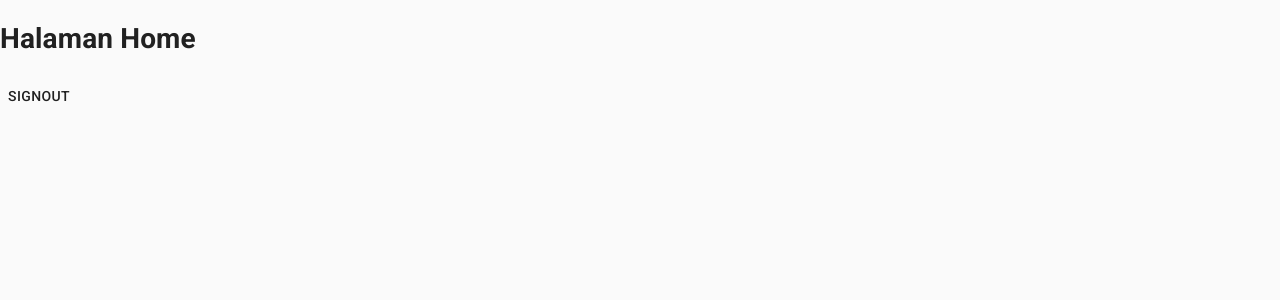
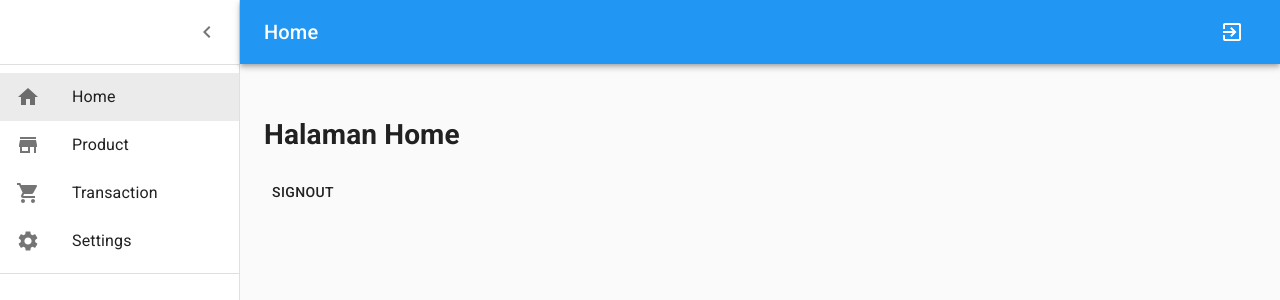
Before and after one commit to Swifter-n/aplikasi-penjualan, a React (Create React App) app: page / in a window 1280 px wide. Shown: the top 300 px of the page. Built offline with nearby package versions, Linux system fonts and the light colour scheme; no server answers; sample sign-in values are in the browser's storage.

Commit message:
add view dashboard

```diff
--- a/package.json
+++ b/package.json
@@ -4,6 +4,7 @@
   "private": true,
   "dependencies": {
     "@material-ui/core": "^4.9.14",
+    "@material-ui/icons": "^4.9.1",
     "@material-ui/styles": "^4.9.14",
     "@testing-library/jest-dom": "^4.2.4",
     "@testing-library/react": "^9.5.0",
--- a/src/pages/private/index.js
+++ b/src/pages/private/index.js
@@ -1,19 +1,142 @@
 import React from 'react';
+import clsx from 'clsx';
+
+import Drawer from '@material-ui/core/Drawer';
+import Box from '@material-ui/core/Box';
+import AppBar from '@material-ui/core/AppBar';
+import Toolbar from '@material-ui/core/Toolbar';
+import List from '@material-ui/core/List';
+import Typography from '@material-ui/core/Typography';
+import Divider from '@material-ui/core/Divider';
+import IconButton from '@material-ui/core/IconButton';
+import Container from '@material-ui/core/Container';
+import MenuIcon from '@material-ui/icons/Menu';
+import ChevronLeftIcon from '@material-ui/icons/ChevronLeft';
+import SignOutIcon from '@material-ui/icons/ExitToApp';
+import ListItem from '@material-ui/core/ListItem';
+import ListItemIcon from '@material-ui/core/ListItemIcon';
+import ListItemText from '@material-ui/core/ListItemText';
+import HomeIcon from '@material-ui/icons/Home';
+import StoreIcon from '@material-ui/icons/Store';
+import ShoppingCartIcon from '@material-ui/icons/ShoppingCart';
+import SettingIcon from '@material-ui/icons/Settings';
+
+import useStyles from './style';
+import { useFirebase } from '../../components/FirebaseProvider';
+
+
 import { Switch, Route } from 'react-router-dom';
 import Pengaturan from './pengaturan';
 import Produk from './produk';
 import Transaksi from './transaksi';
 import Home from './home';
 
-function Private() {
+export default function Private() {
+    const classes = useStyles();
+
+    const { auth } = useFirebase();
+    const handleSignOut = e => {
+        if (window.confirm('Are you sure to logout?'))
+            auth.signOut();
+    }
+    const [open, setOpen] = React.useState(true);
+    const handleDrawerOpen = () => {
+        setOpen(true);
+    };
+    const handleDrawerClose = () => {
+        setOpen(false);
+    };
+    const fixedHeightPaper = clsx(classes.paper, classes.fixedHeight);
+
     return (
+        <div className={classes.root}>
+            <AppBar position="absolute" className={clsx(classes.appBar, open && classes.appBarShift)}>
+                <Toolbar className={classes.toolbar}>
+                    <IconButton
+                        edge="start"
+                        color="inherit"
+                        aria-label="open drawer"
+                        onClick={handleDrawerOpen}
+                        className={clsx(classes.menuButton, open && classes.menuButtonHidden)}
+                    >
+                        <MenuIcon />
+                    </IconButton>
+                    <Typography component="h1" variant="h6" color="inherit" noWrap className={classes.title}>
+                        <Switch>
+                            <Route path='/produk' children="Product" />
+                            <Route path='/transaksi' children="Transaction" />
+                            <Route path='/pengaturan' children="Settings" />
+                            <Route children="Home" />
+                        </Switch>
+                    </Typography>
+                    <IconButton color="inherit" onClick={handleSignOut}>
+                        <SignOutIcon />
+                    </IconButton>
+                </Toolbar>
+            </AppBar>
+            <Drawer
+                variant="permanent"
+                classes={{
+                    paper: clsx(classes.drawerPaper, !open && classes.drawerPaperClose),
+                }}
+                open={open}
+            >
+                <div className={classes.toolbarIcon}>
+                    <IconButton onClick={handleDrawerClose}>
+                        <ChevronLeftIcon />
+                    </IconButton>
+                </div>
+                <Divider />
+                <List>
+                    <Route path='/' exact children={({ match, history }) => {
+                        return <ListItem button selected={match ? true : false} onClick={() => history.push('/')}>
+                            < ListItemIcon >
+                                <HomeIcon />
+                            </ ListItemIcon>
+                            <ListItemText primary="Home" />
+                        </ListItem>
+                    }} />
+
+                    <Route path='/produk' children={({ match, history }) => {
+                        return <ListItem button selected={match ? true : false} onClick={() => history.push('/produk')}>
+                            < ListItemIcon >
+                                <StoreIcon />
+                            </ ListItemIcon>
+                            <ListItemText primary="Product" />
+                        </ListItem>
+                    }} />
+                    <Route path='/transaksi' children={({ match, history }) => {
+                        return <ListItem button selected={match ? true : false} onClick={() => { history.push('/transaksi') }}>
+                            <ListItemIcon>
+                                <ShoppingCartIcon />
+                            </ListItemIcon>
+                            <ListItemText primary="Transaction" />
+                        </ListItem>
+                    }} />
+                    <Route path='/pengaturan' children={({ match, history }) => {
+                        return <ListItem button selected={match ? true : false} onClick={() => { history.push('/pengaturan') }}>
+                            <ListItemIcon>
+                                <SettingIcon />
+                            </ListItemIcon>
+                            <ListItemText primary="Settings" />
+                        </ListItem>
+                    }} />
+
+
+                </List>
+                <Divider />
+            </Drawer >
+            <main className={classes.content}>
+                <div className={classes.appBarSpacer} />
+                <Container maxWidth="lg" className={classes.container}>
                     <Switch>
                         <Route path='/pengaturan' component={Pengaturan} />
                         <Route path='/produk' component={Produk} />
                         <Route path='/transaksi' component={Transaksi} />
                         <Route component={Home} />
                     </Switch>
+                </Container>
+            </main>
+        </div >
     );
 }
-
-export default Private;
--- /dev/null
+++ b/src/pages/private/style.js
@@ -0,0 +1,83 @@
+import { makeStyles } from '@material-ui/core/styles';
+const drawerWidth = 240;
+
+const useStyles = makeStyles((theme) => ({
+    root: {
+        display: 'flex',
+    },
+    toolbar: {
+        paddingRight: 24, // keep right padding when drawer closed
+    },
+    toolbarIcon: {
+        display: 'flex',
+        alignItems: 'center',
+        justifyContent: 'flex-end',
+        padding: '0 8px',
+        ...theme.mixins.toolbar,
+    },
+    appBar: {
+        zIndex: theme.zIndex.drawer + 1,
+        transition: theme.transitions.create(['width', 'margin'], {
+            easing: theme.transitions.easing.sharp,
+            duration: theme.transitions.duration.leavingScreen,
+        }),
+    },
+    appBarShift: {
+        marginLeft: drawerWidth,
+        width: `calc(100% - ${drawerWidth}px)`,
+        transition: theme.transitions.create(['width', 'margin'], {
+            easing: theme.transitions.easing.sharp,
+            duration: theme.transitions.duration.enteringScreen,
+        }),
+    },
+    menuButton: {
+        marginRight: 36,
+    },
+    menuButtonHidden: {
+        display: 'none',
+    },
+    title: {
+        flexGrow: 1,
+    },
+    drawerPaper: {
+        position: 'relative',
+        whiteSpace: 'nowrap',
+        width: drawerWidth,
+        transition: theme.transitions.create('width', {
+            easing: theme.transitions.easing.sharp,
+            duration: theme.transitions.duration.enteringScreen,
+        }),
+    },
+    drawerPaperClose: {
+        overflowX: 'hidden',
+        transition: theme.transitions.create('width', {
+            easing: theme.transitions.easing.sharp,
+            duration: theme.transitions.duration.leavingScreen,
+        }),
+        width: theme.spacing(7),
+        [theme.breakpoints.up('sm')]: {
+            width: theme.spacing(9),
+        },
+    },
+    appBarSpacer: theme.mixins.toolbar,
+    content: {
+        flexGrow: 1,
+        height: '100vh',
+        overflow: 'auto',
+    },
+    container: {
+        paddingTop: theme.spacing(4),
+        paddingBottom: theme.spacing(4),
+    },
+    paper: {
+        padding: theme.spacing(2),
+        display: 'flex',
+        overflow: 'auto',
+        flexDirection: 'column',
+    },
+    fixedHeight: {
+        height: 240,
+    },
+}));
+
+export default useStyles;
```
Also changed, not shown: src/404/index.js (deleted, +0 -7 lines), 1 other file (tests, documents, lock files or other folders). Lines whose indentation alone changed are shown as unchanged.
